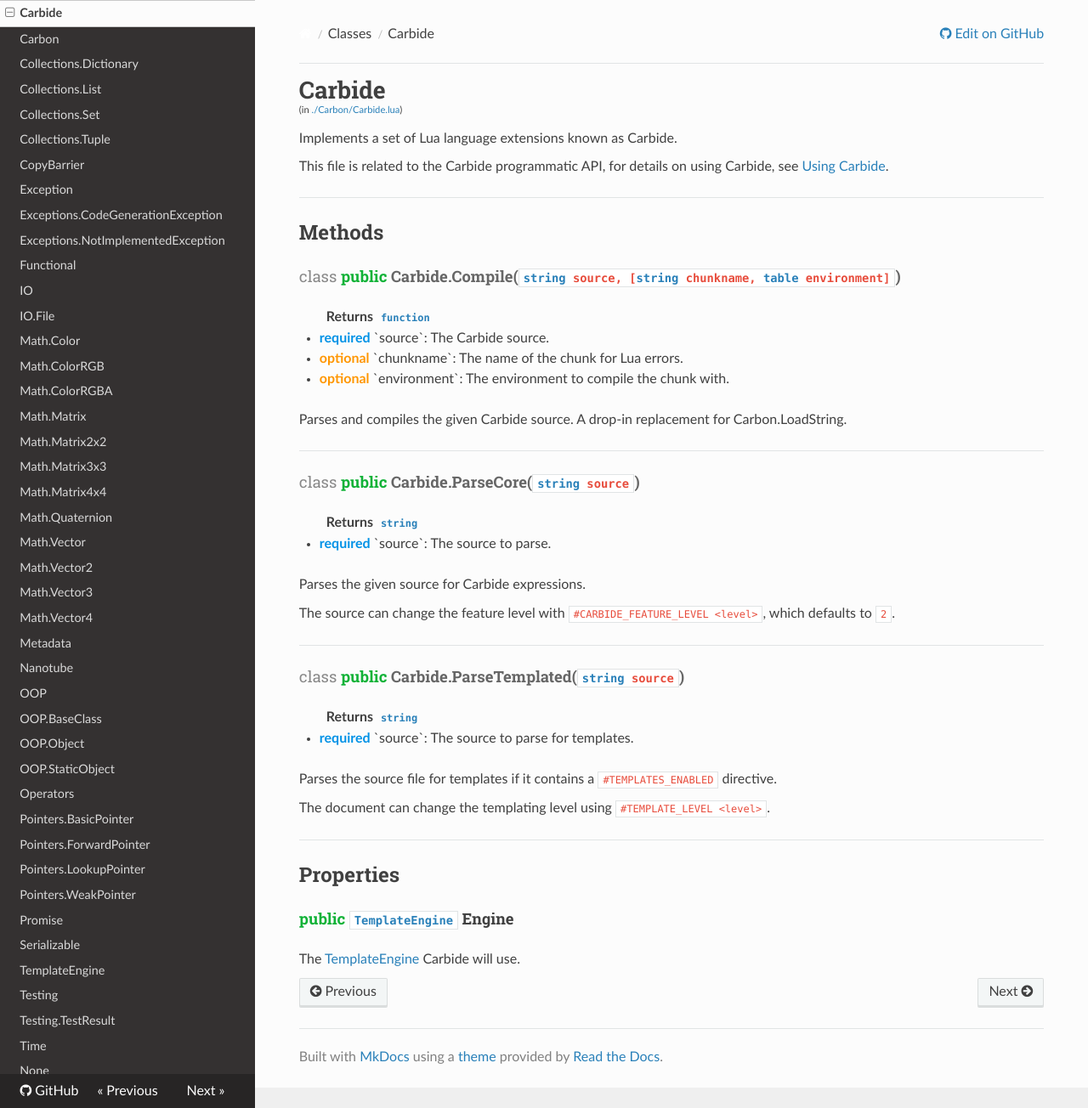
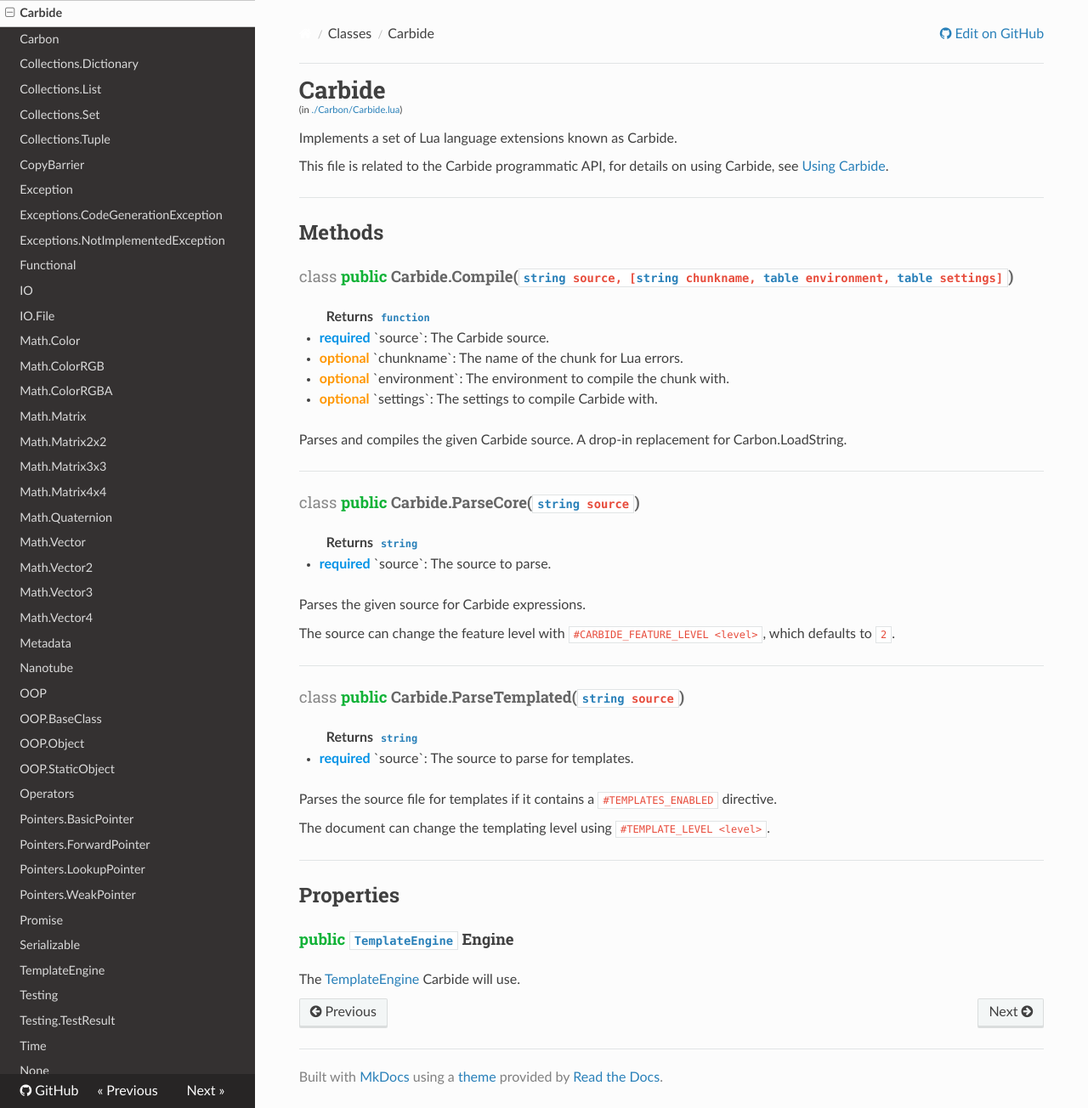
Before and after one commit to lua-carbon/carbon, an MkDocs documentation site: the page built from docs/Classes/Carbide.md, in a window 1280 px wide and 1304 px high. Shown: the whole window at 85% size. Built offline with MkDocs 1.6.1, drawn with Linux system fonts in a browser that asks for light colours; nearby versions of some CDN libraries; old or Windows-style settings are respelled for this version of MkDocs.

Commit message:
Early Carbide tests, Carbide settings + bugfixes (mutating operators)

```diff
--- a/docs/Classes/Carbide.md
+++ b/docs/Classes/Carbide.md
@@ -9,12 +9,13 @@
 
 <hr />
 ## Methods
-<h4 class="method-name"><span class="doc-scope doc-class">class</span> <span class="doc-visibility doc-public">public</span> Carbide.Compile(<code><a href="Types#string">string</a> source, [<a href="Types#string">string</a> chunkname, <a href="Types#table">table</a> environment]</code>)</h4>
+<h4 class="method-name"><span class="doc-scope doc-class">class</span> <span class="doc-visibility doc-public">public</span> Carbide.Compile(<code><a href="Types#string">string</a> source, [<a href="Types#string">string</a> chunkname, <a href="Types#table">table</a> environment, <a href="Types#table">table</a> settings]</code>)</h4>
 <p class="method-returns bold">Returns <code><a href="Types#function">function</a></code></p>
 <ul class="doc-arg-list">
 <li><span class="doc-arg-level doc-required">required</span>  `source`: The Carbide source.</li>
 <li><span class="doc-arg-level doc-optional">optional</span>  `chunkname`: The name of the chunk for Lua errors.</li>
 <li><span class="doc-arg-level doc-optional">optional</span>  `environment`: The environment to compile the chunk with.</li>
+<li><span class="doc-arg-level doc-optional">optional</span>  `settings`: The settings to compile Carbide with.</li>
 </ul>
 
 Parses and compiles the given Carbide source. A drop-in replacement for Carbon.LoadString.
```
Also changed, not shown: readme.md (+1 -1 lines), 2 other files.
